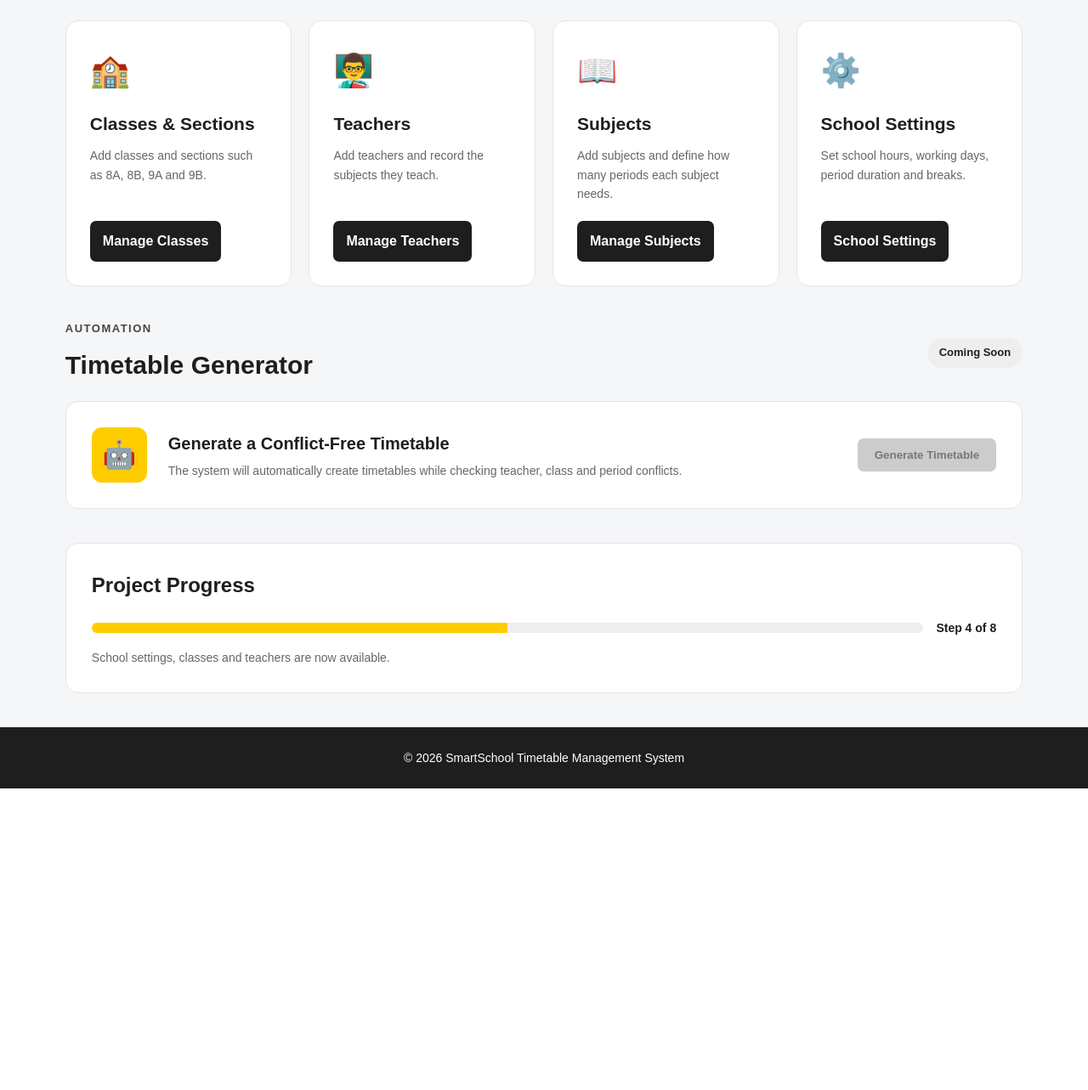
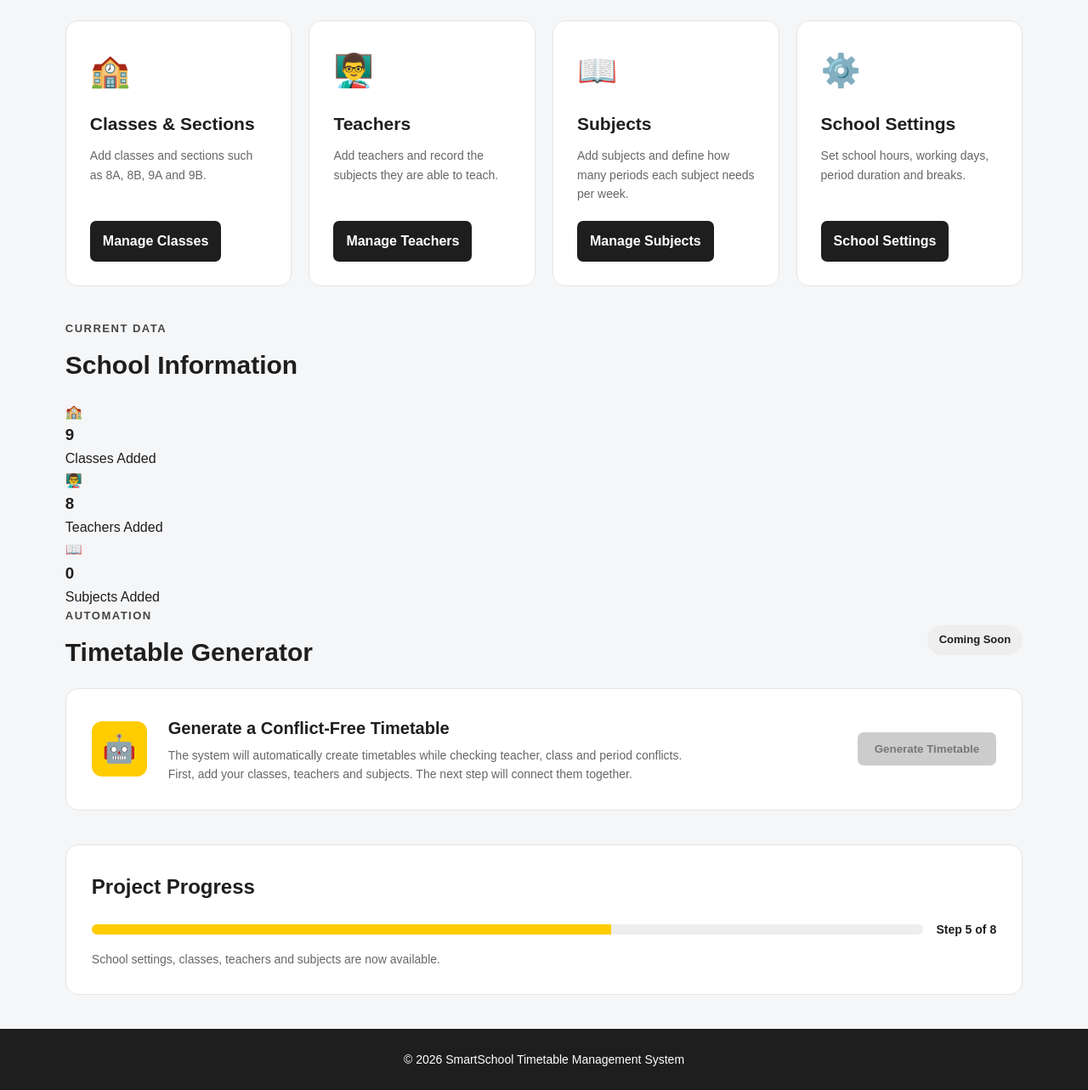
Before and after one commit to amarpatil018/AI-Assisted-School-Timetable-Generator, a Flask app: page / in a window 1280 px wide. Shown: the part 426-1709 px from the top of the page at 85% size. Before the commit the page ends 1354 px from the top, so only its background shows below. Run offline with Flask 3, Linux system fonts and the light colour scheme; data comes from the database, SQL or seed files in the repository; both versions use the stored data as it was after the commit; data that the repository does not hold is empty.

Commit message:
Add subjects management functionality with database integration and UI

```diff
--- a/app.py
+++ b/app.py
@@ -42,6 +42,15 @@ def create_database():
         )
     """)
 
+    # Subjects table
+    connection.execute("""
+        CREATE TABLE IF NOT EXISTS subjects (
+            id INTEGER PRIMARY KEY AUTOINCREMENT,
+            subject_name TEXT NOT NULL,
+            periods_per_week INTEGER NOT NULL
+        )
+    """)
+
     connection.commit()
     connection.close()
 
@@ -78,11 +87,24 @@ def home():
     connection = get_db_connection()
 
     classes = connection.execute(
-        "SELECT * FROM classes ORDER BY class_name, section"
+        """
+        SELECT * FROM classes
+        ORDER BY class_name, section
+        """
     ).fetchall()
 
     teachers = connection.execute(
-        "SELECT * FROM teachers ORDER BY teacher_name"
+        """
+        SELECT * FROM teachers
+        ORDER BY teacher_name
+        """
+    ).fetchall()
+
+    subjects = connection.execute(
+        """
+        SELECT * FROM subjects
+        ORDER BY subject_name
+        """
     ).fetchall()
 
     connection.close()
@@ -91,7 +113,8 @@ def home():
         "index.html",
         settings=school_settings,
         classes=classes,
-        teachers=teachers
+        teachers=teachers,
+        subjects=subjects
     )
 
 
@@ -148,6 +171,7 @@ def classes():
     if request.method == "POST":
 
         class_name = request.form["class_name"].strip()
+
         section = request.form["section"].strip().upper()
 
         connection.execute(
@@ -159,6 +183,7 @@ def classes():
         )
 
         connection.commit()
+
         connection.close()
 
         return redirect(url_for("classes"))
@@ -193,6 +218,7 @@ def delete_class(class_id):
     )
 
     connection.commit()
+
     connection.close()
 
     return redirect(url_for("classes"))
@@ -222,6 +248,7 @@ def teachers():
         )
 
         connection.commit()
+
         connection.close()
 
         return redirect(url_for("teachers"))
@@ -256,9 +283,81 @@ def delete_teacher(teacher_id):
     )
 
     connection.commit()
+
     connection.close()
 
     return redirect(url_for("teachers"))
+
+
+# =========================================
+# SUBJECTS
+# =========================================
+
+@app.route("/subjects", methods=["GET", "POST"])
+def subjects():
+
+    connection = get_db_connection()
+
+    if request.method == "POST":
+
+        subject_name = request.form["subject_name"].strip()
+
+        periods_per_week = int(
+            request.form["periods_per_week"]
+        )
+
+        connection.execute(
+            """
+            INSERT INTO subjects
+            (subject_name, periods_per_week)
+            VALUES (?, ?)
+            """,
+            (
+                subject_name,
+                periods_per_week
+            )
+        )
+
+        connection.commit()
+
+        connection.close()
+
+        return redirect(url_for("subjects"))
+
+    subject_list = connection.execute(
+        """
+        SELECT * FROM subjects
+        ORDER BY subject_name
+        """
+    ).fetchall()
+
+    connection.close()
+
+    return render_template(
+        "subjects.html",
+        subjects=subject_list
+    )
+
+
+# =========================================
+# DELETE SUBJECT
+# =========================================
+
+@app.route("/subjects/delete/<int:subject_id>")
+def delete_subject(subject_id):
+
+    connection = get_db_connection()
+
+    connection.execute(
+        "DELETE FROM subjects WHERE id = ?",
+        (subject_id,)
+    )
+
+    connection.commit()
+
+    connection.close()
+
+    return redirect(url_for("subjects"))
 
 
 # =========================================
--- a/templates/index.html
+++ b/templates/index.html
@@ -22,6 +22,10 @@
 
 <body>
 
+
+<!-- =========================================
+     HEADER
+========================================= -->
 
 <header class="header">
 
@@ -55,7 +59,7 @@
             Teachers
         </a>
 
-        <a href="#">
+        <a href="{{ url_for('subjects') }}">
             Subjects
         </a>
 
@@ -69,11 +73,15 @@
 
 
 
+<!-- =========================================
+     MAIN CONTENT
+========================================= -->
+
 <main class="container">
 
 
     <!-- =========================================
-         WELCOME
+         WELCOME SECTION
     ========================================= -->
 
     <section class="welcome">
@@ -90,8 +98,8 @@
             </h1>
 
             <p class="description">
-                Manage classes, teachers, subjects and school
-                timings from one simple platform.
+                Manage classes, teachers, subjects and
+                school timings from one simple platform.
             </p>
 
         </div>
@@ -112,7 +120,9 @@
     <section class="dashboard-grid">
 
 
-        <!-- CLASSES -->
+        <!-- =====================================
+             CLASSES CARD
+        ====================================== -->
 
         <div class="dashboard-card">
 
@@ -140,7 +150,9 @@
 
 
 
-        <!-- TEACHERS -->
+        <!-- =====================================
+             TEACHERS CARD
+        ====================================== -->
 
         <div class="dashboard-card">
 
@@ -154,7 +166,7 @@
 
             <p>
                 Add teachers and record the subjects
-                they teach.
+                they are able to teach.
             </p>
 
             <a
@@ -168,7 +180,9 @@
 
 
 
-        <!-- SUBJECTS -->
+        <!-- =====================================
+             SUBJECTS CARD
+        ====================================== -->
 
         <div class="dashboard-card">
 
@@ -182,11 +196,11 @@
 
             <p>
                 Add subjects and define how many
-                periods each subject needs.
+                periods each subject needs per week.
             </p>
 
             <a
-                href="#"
+                href="{{ url_for('subjects') }}"
                 class="card-button"
             >
                 Manage Subjects
@@ -196,7 +210,9 @@
 
 
 
-        <!-- SETTINGS -->
+        <!-- =====================================
+             SETTINGS CARD
+        ====================================== -->
 
         <div class="dashboard-card">
 
@@ -219,6 +235,110 @@
             >
                 School Settings
             </a>
+
+        </div>
+
+
+    </section>
+
+
+
+    <!-- =========================================
+         CURRENT DATA SUMMARY
+    ========================================= -->
+
+    <section class="summary-section">
+
+        <div class="section-heading">
+
+            <div>
+
+                <p class="small-heading">
+                    CURRENT DATA
+                </p>
+
+                <h2>
+                    School Information
+                </h2>
+
+            </div>
+
+        </div>
+
+
+        <div class="summary-grid">
+
+
+            <!-- Classes Summary -->
+
+            <div class="summary-card">
+
+                <div class="summary-icon">
+                    🏫
+                </div>
+
+                <div>
+
+                    <h3>
+                        {{ classes|length }}
+                    </h3>
+
+                    <p>
+                        Classes Added
+                    </p>
+
+                </div>
+
+            </div>
+
+
+
+            <!-- Teachers Summary -->
+
+            <div class="summary-card">
+
+                <div class="summary-icon">
+                    👨‍🏫
+                </div>
+
+                <div>
+
+                    <h3>
+                        {{ teachers|length }}
+                    </h3>
+
+                    <p>
+                        Teachers Added
+                    </p>
+
+                </div>
+
+            </div>
+
+
+
+            <!-- Subjects Summary -->
+
+            <div class="summary-card">
+
+                <div class="summary-icon">
+                    📖
+                </div>
+
+                <div>
+
+                    <h3>
+                        {{ subjects|length }}
+                    </h3>
+
+                    <p>
+                        Subjects Added
+                    </p>
+
+                </div>
+
+            </div>
+
 
         </div>
 
@@ -276,6 +396,12 @@
                     class and period conflicts.
                 </p>
 
+                <p class="generator-note">
+                    First, add your classes, teachers and
+                    subjects. The next step will connect
+                    them together.
+                </p>
+
             </div>
 
 
@@ -309,22 +435,22 @@
 
                 <div
                     class="progress-fill"
-                    style="width: 50%;"
+                    style="width: 62.5%;"
                 ></div>
 
             </div>
 
 
             <span>
-                Step 4 of 8
+                Step 5 of 8
             </span>
 
         </div>
 
 
         <p>
-            School settings, classes and teachers
-            are now available.
+            School settings, classes, teachers and
+            subjects are now available.
         </p>
 
     </section>
@@ -333,6 +459,10 @@
 </main>
 
 
+
+<!-- =========================================
+     FOOTER
+========================================= -->
 
 <footer class="footer">
 
@@ -343,6 +473,7 @@
 </footer>
 
 
+
 </body>
 
 </html>
```
Also changed, not shown: static/style.css (+51 -0 lines), templates/subjects.html (added, +352 -0 lines), school.db.
